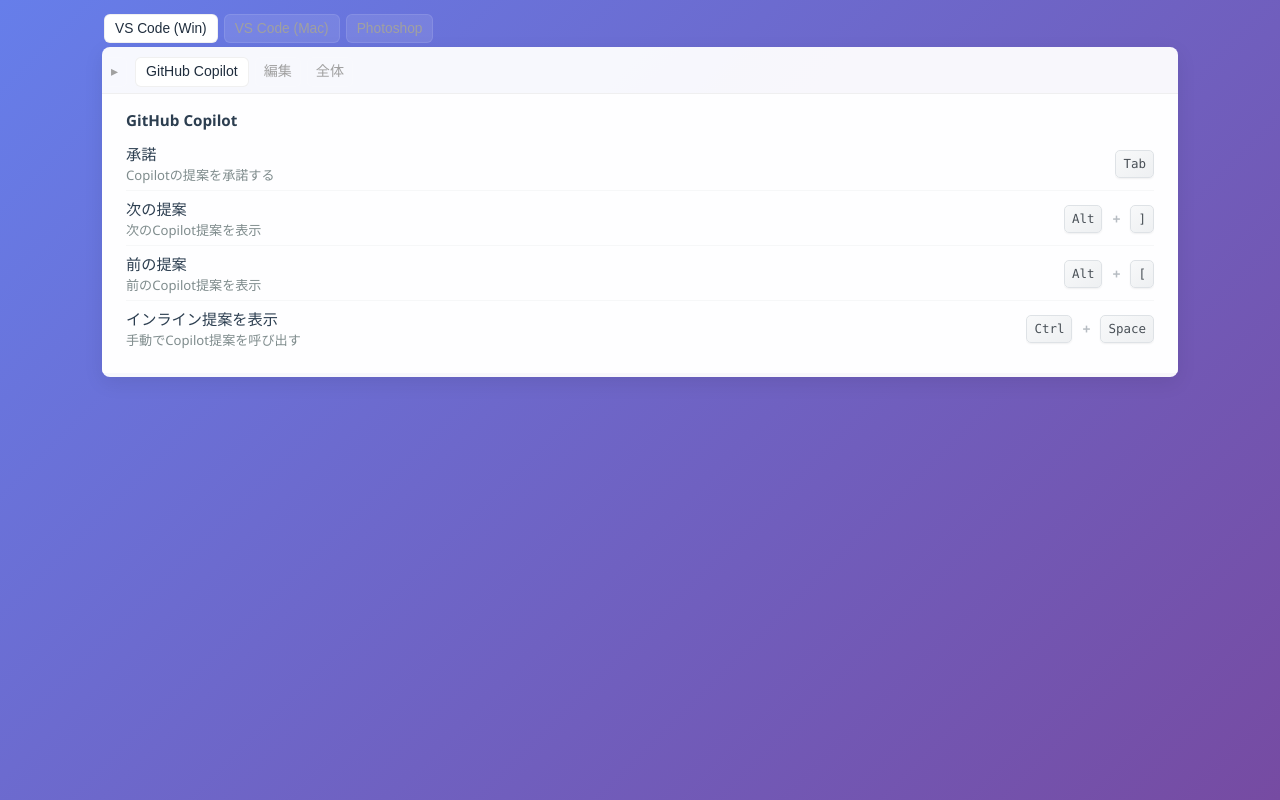
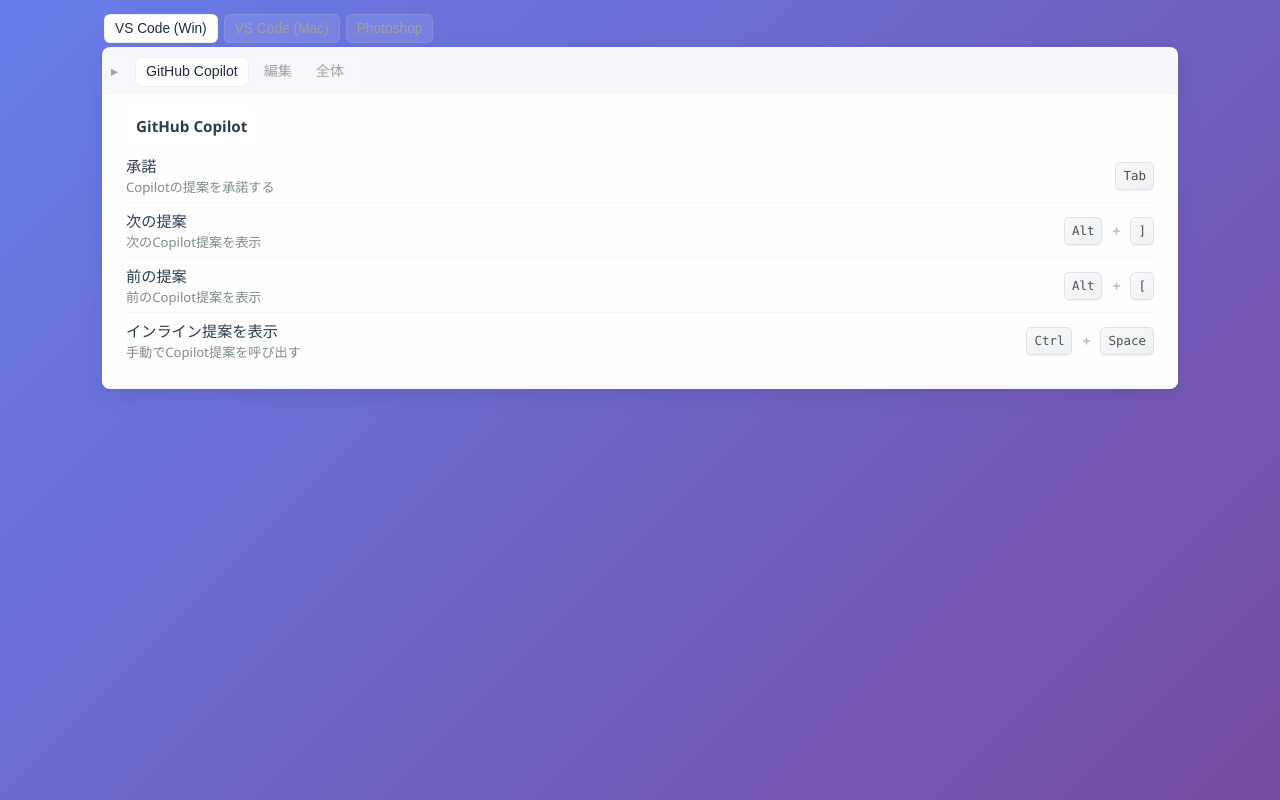
Before and after one commit to NW-Lab/EasyShortcutKey, a plain HTML site: page browser/index.html in a window 1280 px wide. Drawn offline with Linux system fonts and the light colour scheme.

Commit message:
style: emphasize group header with background and padding for expanded view

```diff
--- a/browser/style.css
+++ b/browser/style.css
@@ -267,6 +267,10 @@
     font-weight: 600;
     color: #2c3e50;
     margin-bottom: 8px;
+    background: rgba(255,255,255,0.92);
+    padding: 6px 10px;
+    border-radius: 6px;
+    display: inline-block;
 }
 
 .group:last-child {
```
